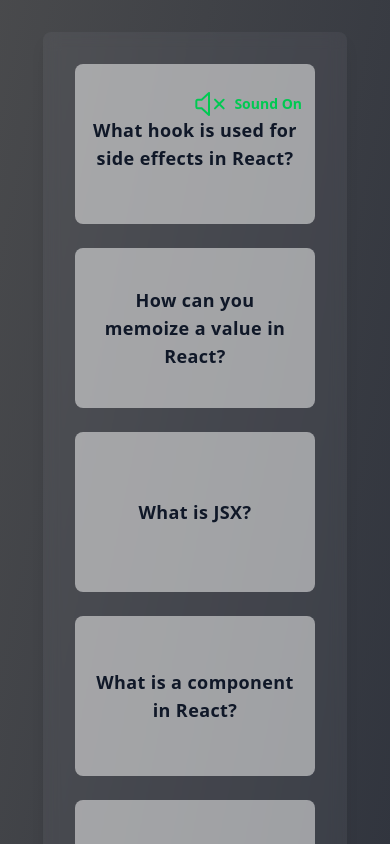
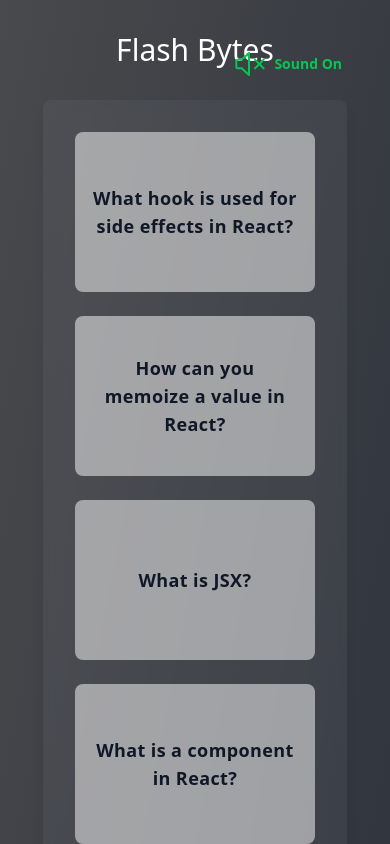
Before and after one commit to SivaKrishna6745/ByteQuiz, a React (Vite) app: page / in a window 390 px wide. Shown: the top 844 px of the page. Built offline with nearby package versions, Linux system fonts and the light colour scheme.

Commit message:
feat: Add header to the app chore: styling enhancements with responsiveness

```diff
--- a/src/App.tsx
+++ b/src/App.tsx
@@ -3,9 +3,10 @@ import BytesBoard from './components/BytesBoard';
 
 function App() {
     return (
-        <>
+        <div className="flex flex-col gap-8">
+            <h1 className="text-white text-3xl sm:text-4xl md:text-5xl lg:text-6xl">Flash Bytes</h1>
             <BytesBoard />
-        </>
+        </div>
     );
 }
 
--- a/src/components/BytesBoard.tsx
+++ b/src/components/BytesBoard.tsx
@@ -9,7 +9,7 @@ const BytesBoard = () => {
     return (
         <>
             <button
-                className={`absolute top-20 right-20 z-10 mute-button self-start flex items-center hover:scale-105 ${
+                className={`absolute top-10 right-10 z-10 mute-button self-start flex items-center hover:scale-105 ${
                     isMuted ? 'text-red-500 hover:text-red-400' : 'text-green-500 hover:text-green-400'
                 }`}
                 title={isMuted ? 'click to unmute' : 'click to mute'}
@@ -18,7 +18,7 @@ const BytesBoard = () => {
                 {isMuted ? <GoUnmute /> : <GoMute />}
                 <span className="ml-2 text-sm">{isMuted ? 'Muted' : 'Sound On'}</span>
             </button>
-            <ul className="bg-slate-200/5 backdrop-blur-sm p-8 rounded-lg shadow-lg grid lg:grid-cols-4 md:grid-cols-3 sm:grid-cols-2 xs:grid-cols-1 gap-x-8">
+            <ul className="bg-slate-200/5 backdrop-blur-sm p-8 rounded-lg shadow-lg grid grid-cols-1 sm:grid-cols-2 md:grid-cols-3 gap-x-8">
                 {quizData.map((quizItem) => (
                     <FlashCard
                         key={quizItem.id}
--- a/src/components/FlashCard.tsx
+++ b/src/components/FlashCard.tsx
@@ -19,7 +19,7 @@ const FlashCard = ({ question, answer, isMuted }: FlashCardProps) => {
 
     return (
         <li
-            className={`flashcard mb-6  text-lg text-gray-900 p-4 rounded-lg hover:shadow-xl ${
+            className={`flashcard mb-6 text-lg text-gray-900 p-4 rounded-lg hover:shadow-xl ${
                 isFlipped ? 'flipped' : ''
             }`}
             onClick={toggleFlip}
```
